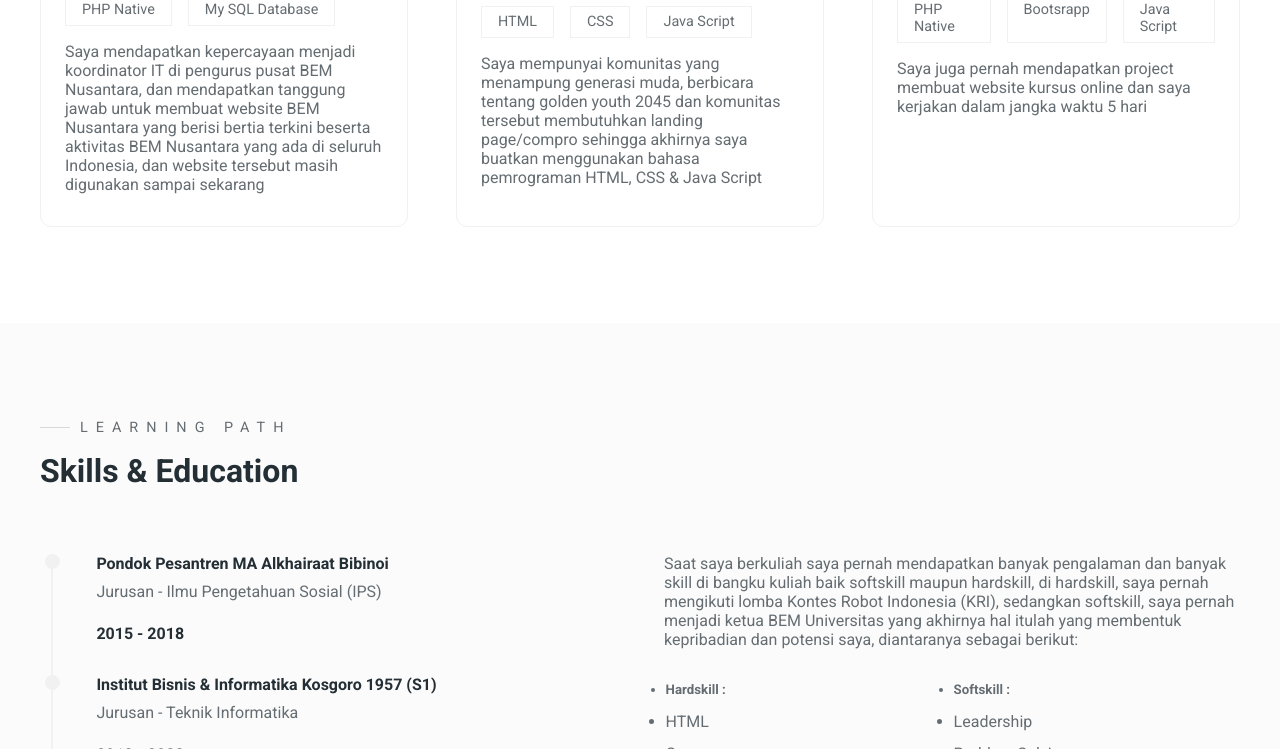
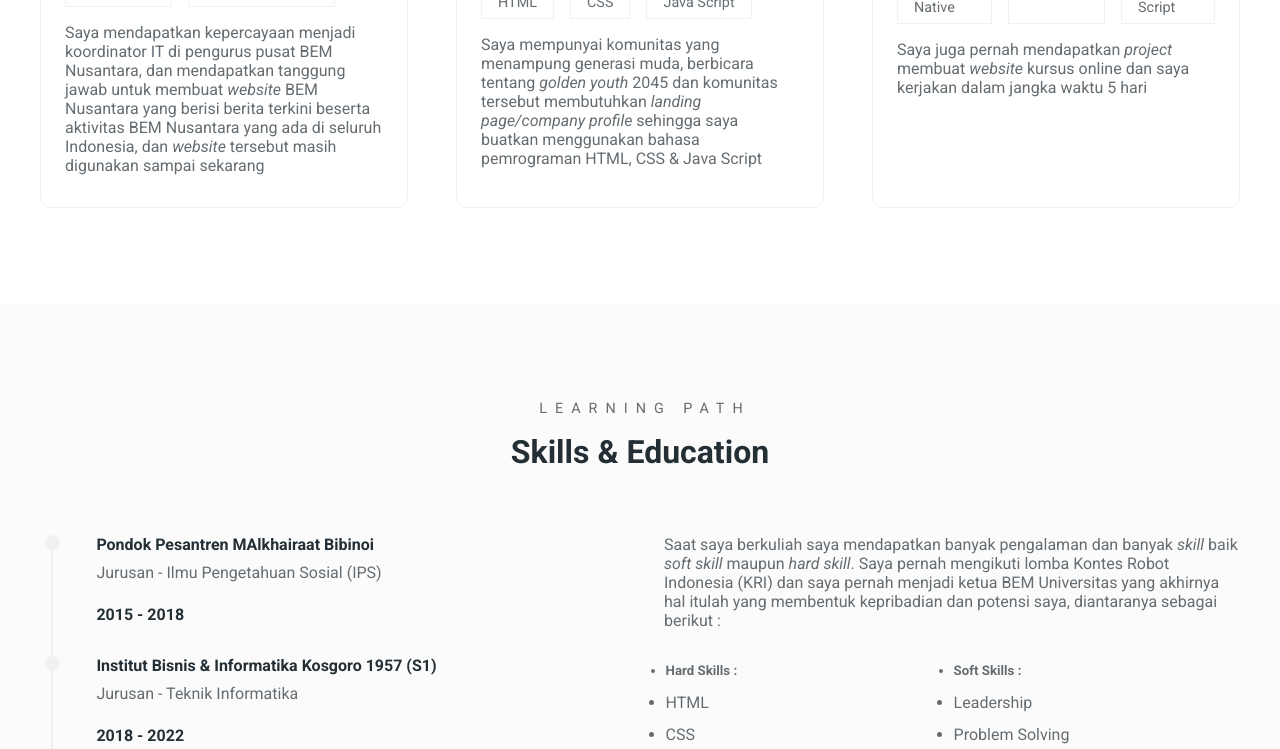
Before and after one commit to skaimudin/myprofile, a plain HTML site: page index.html in a window 1280 px wide. Shown: the part 2051-2800 px from the top of the page. Drawn offline with Linux system fonts and the light colour scheme.

Commit message:
mengubah html dan css

```diff
--- a/index.html
+++ b/index.html
@@ -40,10 +40,10 @@
             <section id="hero">
                 <div class="hero-left">
                     <h3 class="pre-title">My name is</h3>
-                    <h1 class="hero-name">Yusril S <span>Kaimudin</span></h1>
+                    <h1 class="hero-name">Yusril S Kaimudin</h1>
                     <p>
-                        Saya seorang fresh graduate namun saat dibangku kuliah saya pernah bekerja di
-                        perusahaan IT Consultant atas pengalaman tersebut membuat saya memiliki pemahaman yang luas
+                        Saya seorang <i>fresh graduate</i> namun saat dibangku kuliah saya pernah bekerja di
+                        perusahaan <i>IT Consultant</i> atas pengalaman tersebut membuat saya memiliki pemahaman yang luas
                         di bidang IT, Meskipun saya baru lulus, saya telah memperoleh banyak pengalaman kerja yang mengasah keterampilan saya.
                         Dengan kemampuan dan ilmu yang saya peroleh, saya yakin akan kemampuan saya untuk bekerja dengan tekun dan menyelesaikan tugas secara efisien & efektif dan saya pastikan jika saya bekerja, potensi
                         saya akan saya optimalkan diperusahaan mengakomodir saya.
@@ -74,7 +74,7 @@
                     <h4>HTML & CSS (Bootstrap)</h4>
                     <p>
                         Saya pernah bekerja menggunakan HTML & CSS dan saya dapat memahami
-                        bagaimana mengembangkan website menggunakan pemrograman basic (HTML + CSS) dengan framework Bootstrap
+                        bagaimana mengembangkan <i>website</i> menggunakan pemrograman basic (HTML + CSS) dengan framework Bootstrap
                     </p>
                 </div>
 
@@ -85,8 +85,8 @@
                     </div>
                     <h4>Java Script & PHP Native</h4>
                     <p>
-                        Java Script & PHP merupakan bahasa pemrograman yang sering saya pakai untuk mengembangkan potensi saya dibidang website
-                        dengan terus belajar mengasah terus daya nalar saya dalam pemrograman.
+                        Java Script & PHP merupakan bahasa pemrograman yang sering saya pakai untuk mengembangkan potensi saya dibidang <i>website</i>
+                        dengan terus mengasah daya nalar saya dalam pemrograman.
                     </p>
                 </div>
 
@@ -110,8 +110,8 @@
     <!-- Portfolio -->
     <section id="portfolios">
         <div class="portfolios main-container">
-            <h3 class="pre-title">My Works</h3>
-            <h1 class="section-title">Featured portfolios</h1>
+                <h3 class="pre-title">My Works</h3>
+                <h1 class="section-title">Featured portfolios</h1>
 
             <div class="grid-3">
 
@@ -134,8 +134,8 @@
                         </div>
 
                         <p> Saya mendapatkan kepercayaan menjadi koordinator IT di pengurus pusat BEM Nusantara, dan mendapatkan tanggung jawab
-                            untuk membuat website BEM Nusantara yang berisi bertia terkini beserta aktivitas BEM Nusantara yang ada di seluruh
-                            Indonesia, dan website tersebut masih digunakan sampai sekarang
+                            untuk membuat <i>website</i> BEM Nusantara yang berisi berita terkini beserta aktivitas BEM Nusantara yang ada di seluruh
+                            Indonesia, dan <i>website</i> tersebut masih digunakan sampai sekarang
                         </p>
                     </div>
                 </div>
@@ -147,7 +147,7 @@
                     </div>
                     <div class="portfolio-info">
                         <div class="portfolio-title">
-                            <h4>Landing Page Website Indonesian Youth Watch (IYW)</h4>
+                            <h4> Landing Page Website Indonesian Youth Watch (IYW) </h4>
                             <a href="https://skaimudin.github.io/" class="portfolio-link">
                                 <svg xmlns="http://www.w3.org/2000/svg" width="24" height="24" viewBox="0 0 24 24"><path d="M6 17c2.269-9.881 11-11.667 11-11.667v-3.333l7 6.637-7 6.696v-3.333s-6.17-.171-11 5zm12 .145v2.855h-16v-12h6.598c.768-.787 1.561-1.449 2.339-2h-10.937v16h20v-6.769l-2 1.914z"/></svg>
                             </a>
@@ -159,8 +159,8 @@
                             <div>Java Script</div>
                         </div>
 
-                        <p> Saya mempunyai komunitas yang menampung generasi muda, berbicara tentang golden youth 2045 dan komunitas tersebut membutuhkan landing page/compro
-                            sehingga akhirnya saya buatkan menggunakan bahasa pemrograman HTML, CSS & Java Script
+                        <p> Saya mempunyai komunitas yang menampung generasi muda, berbicara tentang <i>golden youth</i> 2045 dan komunitas tersebut membutuhkan <i>landing page/company profile</i>
+                            sehingga saya buatkan menggunakan bahasa pemrograman HTML, CSS & Java Script
                         </p>
                     </div>
                 </div>
@@ -172,7 +172,7 @@
                     </div>
                     <div class="portfolio-info">
                         <div class="portfolio-title">
-                            <h4>Kursus Online</h4>
+                            <h4><i>Course Online</i></h4>
                             <a href="http://www.ajarin.online/" class="portfolio-link">
                                 <svg xmlns="http://www.w3.org/2000/svg" width="24" height="24" viewBox="0 0 24 24"><path d="M6 17c2.269-9.881 11-11.667 11-11.667v-3.333l7 6.637-7 6.696v-3.333s-6.17-.171-11 5zm12 .145v2.855h-16v-12h6.598c.768-.787 1.561-1.449 2.339-2h-10.937v16h20v-6.769l-2 1.914z"/></svg>
                             </a>
@@ -180,10 +180,10 @@
 
                         <div class="portfolio-tags">
                             <div>PHP Native</div>
-                            <div>Bootsrapp</div>
+                            <div>Bootstrap</div>
                             <div>Java Script</div>
                         </div>
-                        <p>Saya juga pernah mendapatkan project membuat website kursus online dan saya kerjakan dalam jangka waktu 5 hari
+                        <p>Saya juga pernah mendapatkan <i>project</i> membuat <i>website</i> kursus online dan saya kerjakan dalam jangka waktu 5 hari
                         </p>
                     </div>
                 </div>
@@ -196,9 +196,8 @@
     <!-- Skills & Education -->
     <section id="skills">
         <div class="skills main-container">
-            <h3 class="pre-title">Learning Path</h3>
-            <h1 class="section-title">Skills & Education</h1>
-
+                <h3 class="pre-title">Learning Path</h3>
+                <h1 class="section-title">Skills & Education</h1>
             <div class="skills-grid">
                 <div class="skills-left">
 
@@ -209,7 +208,7 @@
                         </div>
 
                         <div class="education-info">
-                            <h4 class="education-title">Pondok Pesantren MA Alkhairaat Bibinoi</h4>
+                            <h4 class="education-title">Pondok Pesantren MAlkhairaat Bibinoi</h4>
                             <p>Jurusan - Ilmu Pengetahuan Sosial (IPS)</p>
                             <h4 class="education-years">2015 - 2018</h4>
                         </div>
@@ -243,28 +242,29 @@
                 </div>
                 <div class="skills-right">
                     <p>
-                        Saat saya berkuliah saya pernah mendapatkan banyak pengalaman dan banyak skill di bangku kuliah baik softskill maupun hardskill, di hardskill, saya pernah mengikuti lomba Kontes Robot Indonesia (KRI), sedangkan softskill, saya pernah menjadi ketua BEM Universitas yang akhirnya hal itulah yang membentuk
-                        kepribadian dan potensi saya, diantaranya sebagai berikut:
+                        Saat saya berkuliah saya mendapatkan banyak pengalaman dan banyak <i>skill</i> baik <i>soft skill</i> maupun <i>hard skill</i>. Saya pernah mengikuti lomba Kontes Robot Indonesia (KRI) dan saya pernah menjadi ketua BEM Universitas yang akhirnya hal itulah yang membentuk
+                        kepribadian dan potensi saya, diantaranya sebagai berikut :
                     </p>
 
                     <div class="skills-list">
                         <ul>
-                            <h5><li>Hardskill : </li> </h5>
+                            <h5><li>Hard Skills : </li> </h5>
                             <li>HTML</li>
-                            <li>Css</li>
-                            <li>Bootsrapp</li>
+                            <li>CSS</li>
+                            <li>Bootstrap</li>
                             <li>PHP</li>
+                            <li>Java Script</li>
                             <li>GIT & GitHub</li>
-                            <li>Arduni Microcontroller</li>
+                            <li>Arduino Microcontroller</li>
+                            <li>Microsoft Office</li>
                         </ul>
 
                         <ul>
-                            <h5><li>Softskill : </li> </h5>
+                            <h5><li>Soft Skills : </li> </h5>
                             <li>Leadership</li>
                             <li>Problem Solving</li>
                             <li>Team Work</li>
                             <li>Good Communication</li>
-                            <li>Microsoft Office</li>
                         </ul>
                     </div>
                 </div>
@@ -314,7 +314,7 @@
 
                     <div class="contact-item-detail">
                         <h4>Phone</h4>
-                        <p>+62-813-8417-7246</p>
+                        <p>+62 813-8417-7246</p>
                     </div>
                 </div>
 
--- a/styles/style.css
+++ b/styles/style.css
@@ -32,6 +32,7 @@ body {
 h1,h2,h3,h4,h5,h6, strong {
     color:var(--primaryTextColor) ;
 }
+
 
 p {
     font-size: 1rem; /* 16px */
@@ -74,28 +75,31 @@ a {
 .section-title {
     margin: 1rem 0 4rem;
     font-size: 2rem;
+    text-align: center;
 }
 .pre-title {
     text-transform: uppercase;
     letter-spacing: .5rem;
     color: var(--secondaryTextColor);
     position: relative;
-    padding-left: 40px;
-    width: fit-content;
+    padding-left: 10px;
+    /* width: fit-content; */
     font-weight: 400;
     font-size: 0.9rem;
+    text-align: center;
 }
 
-.pre-title::before {
+/* .pre-title::before {
     content: "";
     width: 30px;
     height: 1px;
     background: var(--lineColor);
-    position: absolute;
+    position: relative;
     display: block;
     left: 0;
     top: 50%;
-}
+    align-items: center;
+} */
 
 /* layout */
 .grid-3 {
@@ -229,6 +233,11 @@ nav ul li a {
 /* Portfolio Section */
 #portfolios {
     padding: var(--sectionPadding);
+}
+
+
+.portfolio-tengah {
+    text-align: center;
 }
 
 .portfolio {
```
